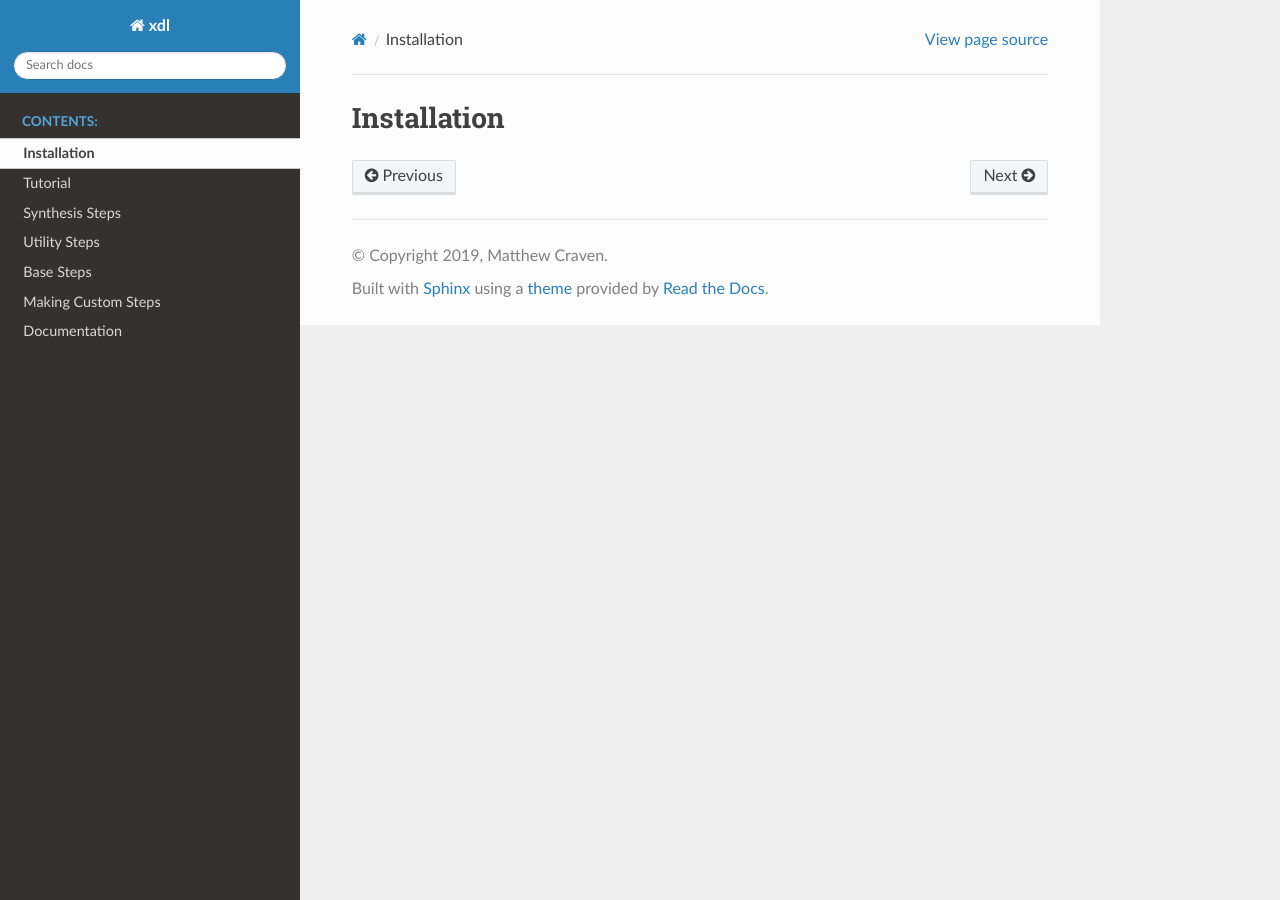
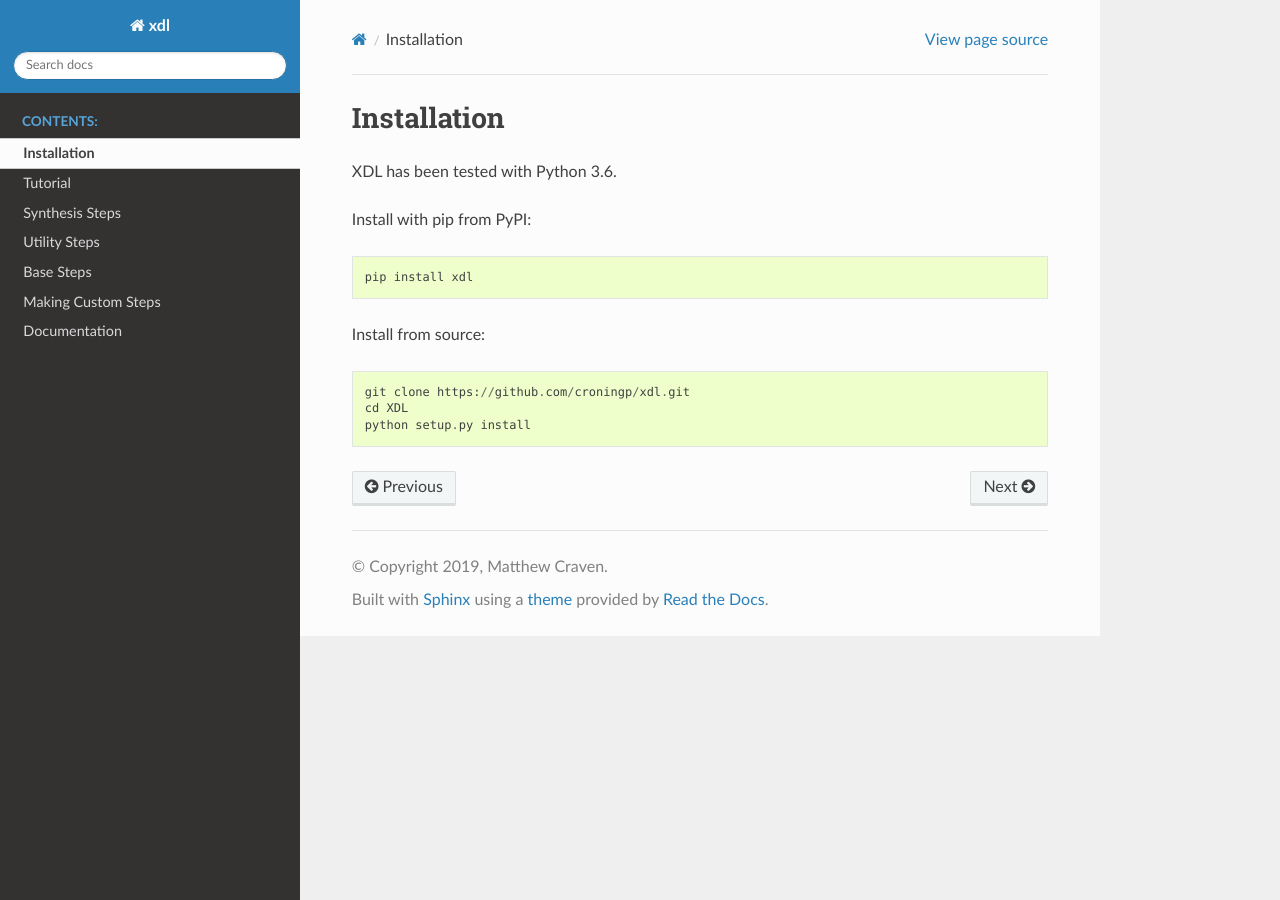
Before and after one commit to mcrav/xdl, a Sphinx documentation site: the page built from documentation/install.rst, in a window 1280 px wide. Built offline with Sphinx 7.4.7 and the Read the Docs theme 2.0.0, drawn with Linux system fonts in a browser that asks for light colours.

Commit message:
Added installation instructions to docs

```diff
--- a/documentation/install.rst
+++ b/documentation/install.rst
@@ -1,3 +1,15 @@
 ============
 Installation
 ============
+
+XDL has been tested with Python 3.6.
+
+Install with pip from PyPI::
+
+   pip install xdl
+
+Install from source::
+
+   git clone https://github.com/croningp/xdl.git
+   cd XDL
+   python setup.py install
--- a/requirements.txt
+++ b/requirements.txt
@@ -1,3 +1,2 @@
 lxml==4.2.1
-sphinx-rtd-theme==0.4.2
 networkx==1.10
```
Also changed, not shown: 1 other file.
